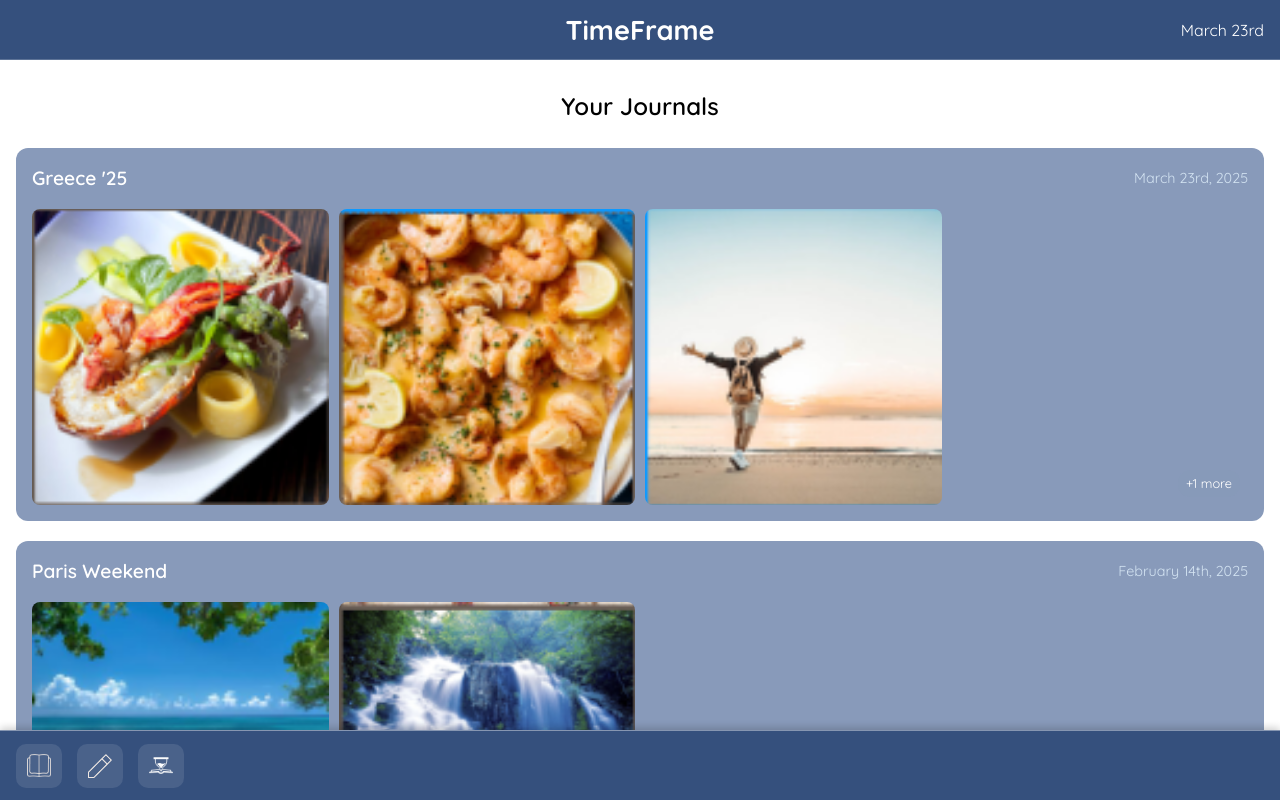
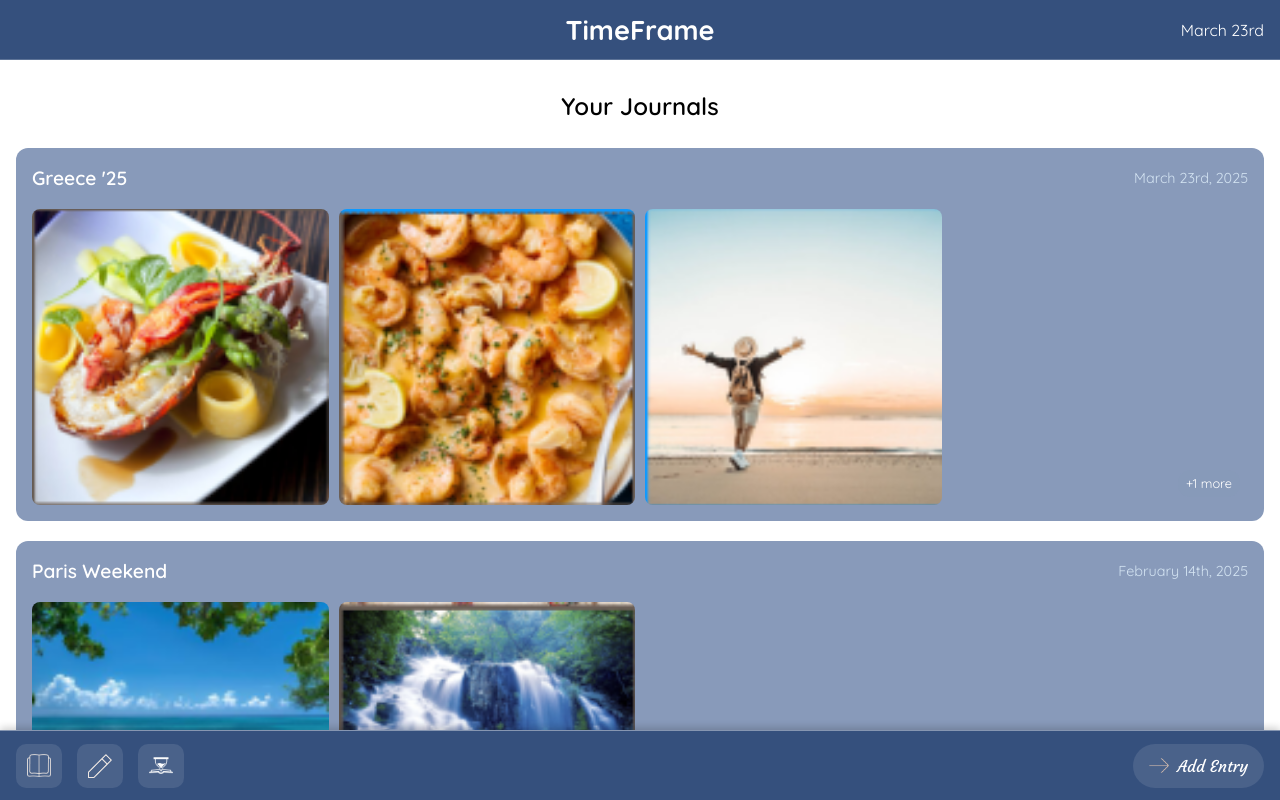
Before and after one commit to braden-j/BETter2, a React (Vite) app: page /journal-entries in a window 1280 px wide. Built offline with nearby package versions, Linux system fonts and the light colour scheme.

Commit message:
fixed new journal button

```diff
--- a/src/BottomNav.jsx
+++ b/src/BottomNav.jsx
@@ -12,7 +12,7 @@ function BottomNav({ onNextClick, nextLabel = 'Next', showUtilityButtons = true,
 
   const handleBookClick = () => navigate('/journal-entries');
   const handlePencilClick = () => navigate('/photo-upload');
-  const handleUserClick = () => navigate('/user');
+  const handleUserClick = () => navigate('/generate');
 
   return (
     <div className="bottom-nav">
--- a/src/JournalEntries.jsx
+++ b/src/JournalEntries.jsx
@@ -153,7 +153,7 @@ function JournalEntries() {
     });
   };
 
-  const handleCreateNew = () => {
+  const handleNext = () => {
     navigate('/photo-upload');
   };
 
@@ -168,9 +168,6 @@ function JournalEntries() {
 
         <div className="journal-entries-header">
           <h2 className="title">Your Journals</h2>
-          <button className="new-entry-button" onClick={handleCreateNew}>
-            Create New
-          </button>
         </div>
 
         <div className="journal-entries-list">
@@ -203,7 +200,8 @@ function JournalEntries() {
       </div>
 
       <BottomNav
-        showNextButton={false}
+        onNextClick={handleNext}
+        nextLabel="Add Entry"
         showUtilityButtons={true}
       />
     </div>
```
